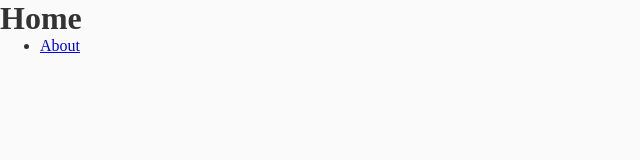
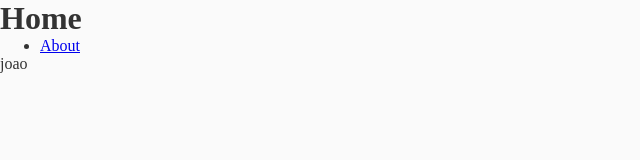
Before and after one commit to joaochioda/templateReactNBack, a React (Create React App) app in the folder frontend/template-app/: page / in a window 1280 px wide. Shown: the top 160 px of the page, without its empty margins (0-640 px from the left). Built offline with nearby package versions, Linux system fonts and the light colour scheme.

Commit message:
context user

```diff
--- a/frontend/template-app/src/App.tsx
+++ b/frontend/template-app/src/App.tsx
@@ -3,13 +3,14 @@ import React from "react";
 import { Route, BrowserRouter, Routes } from "react-router-dom";
 import { Home } from "./Container/Home";
 import { lightTheme } from "./styles/theme";
-
 import GlobalStyles from "./styles/globalStyles";
 import { ThemeProvider } from "styled-components";
+import Userprovider from "./Contexts/userContext";
 const App = () => {
   return (
     <ThemeProvider theme={lightTheme}>
       <GlobalStyles />
+      <Userprovider>
         <BrowserRouter>
           <Routes>
             <Route path="/" element={<Home />} />
@@ -17,6 +18,7 @@ const App = () => {
             <Route path="*" element={<div>not found</div>} />
           </Routes>
         </BrowserRouter>
+      </Userprovider>
     </ThemeProvider>
   );
 };
--- a/frontend/template-app/src/Container/Home.tsx
+++ b/frontend/template-app/src/Container/Home.tsx
@@ -1,7 +1,9 @@
-import React from "react";
+import React, { useContext } from "react";
 import { Link } from "react-router-dom";
+import { UserContext } from "../Contexts/userContext";
 
 export function Home() {
+  const { user } = useContext(UserContext);
   return (
     <div>
       <h1>Home</h1>
@@ -10,6 +12,7 @@ export function Home() {
           <Link to="/about">About</Link>
         </li>
       </ul>
+      <p>{user.name}</p>
     </div>
   );
 }
--- /dev/null
+++ b/frontend/template-app/src/Contexts/userContext.tsx
@@ -0,0 +1,33 @@
+import React, { createContext, useState } from "react";
+
+export const UserContext = createContext<UserProviderType>(null as any);
+
+interface UserProviderProps {
+  children: React.ReactNode;
+}
+
+export interface UserProps {
+  name: string;
+  age: number;
+}
+
+interface UserProviderType {
+  user: UserProps;
+  setLoggedUser: (user: UserProps) => void;
+}
+
+export default function Userprovider(props: UserProviderProps) {
+  const [user, setUser] = useState({ name: "joao" } as UserProps);
+
+  function setLoggedUser(user: UserProps) {
+    setUser(user);
+  }
+
+  return (
+    <div>
+      <UserContext.Provider value={{ user, setLoggedUser }}>
+        {props.children}
+      </UserContext.Provider>
+    </div>
+  );
+}
```
Lines whose indentation alone changed are shown as unchanged.
